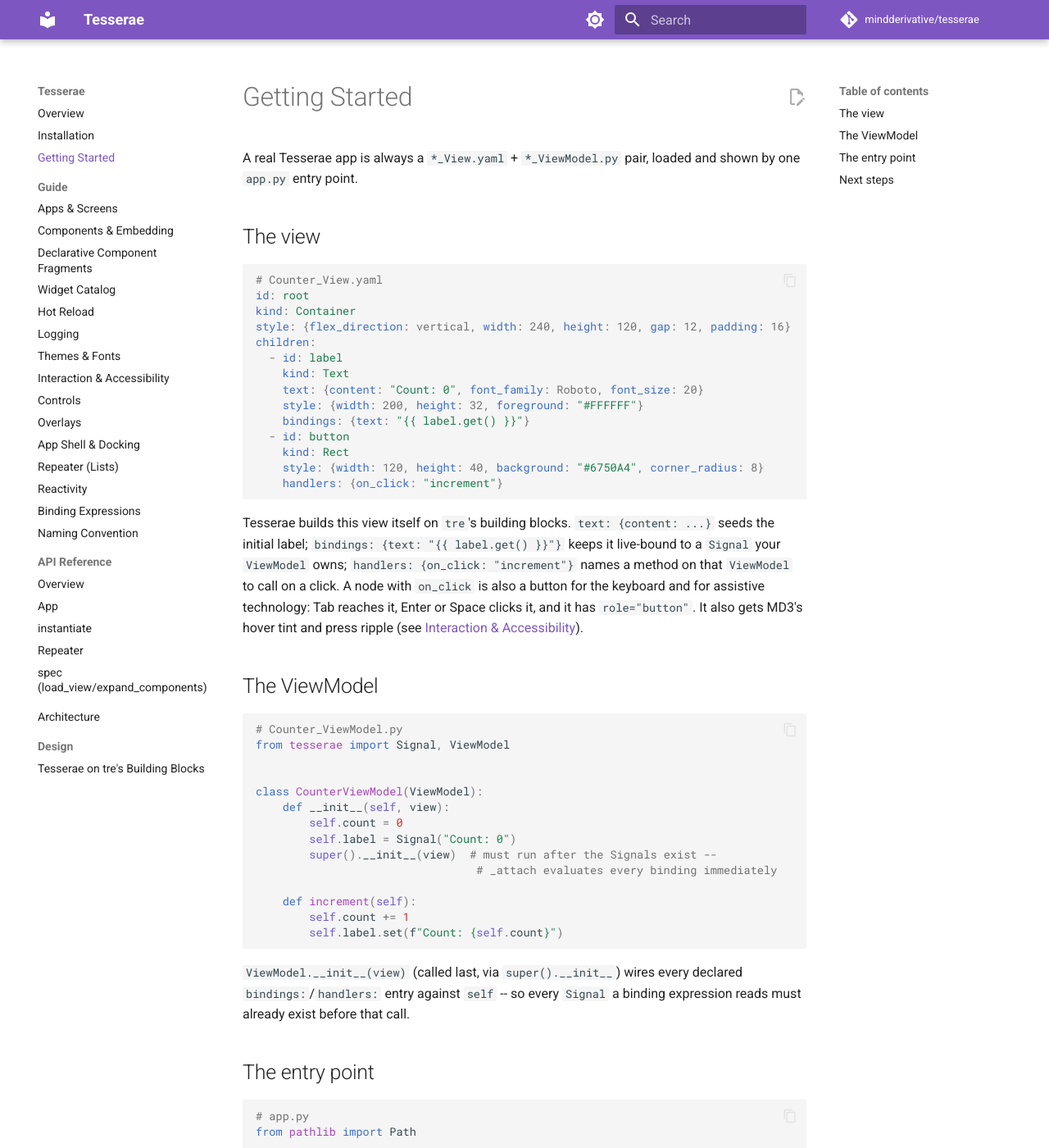
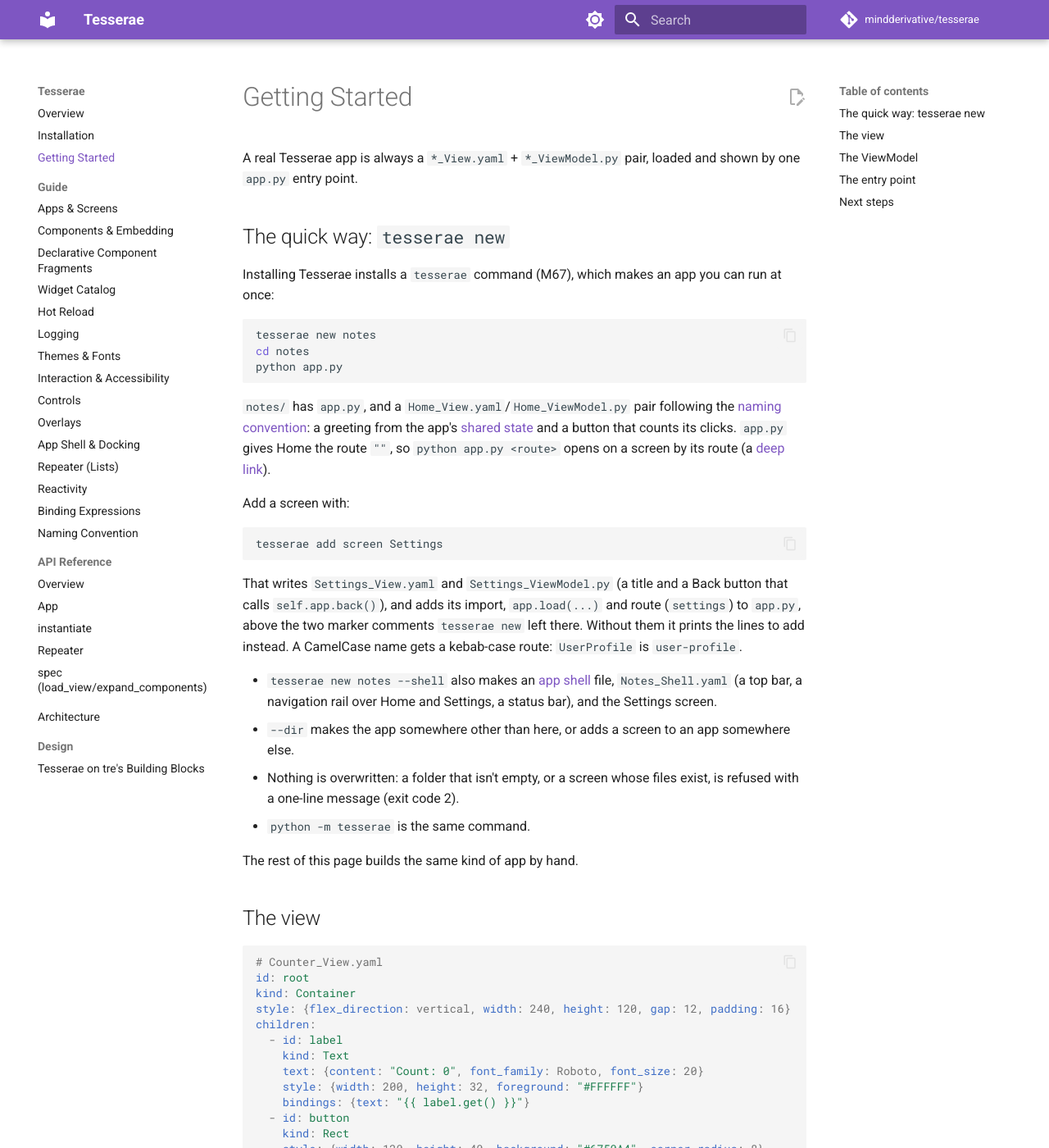
Before and after one commit to mindderivative/tesserae, an MkDocs documentation site: the page built from docs/getting-started.md, in a window 1280 px wide and 1400 px high. Shown: the whole window at 82% size. Built offline with MkDocs 1.6.1 and Material for MkDocs 9.7.7, drawn with Linux system fonts in a browser that asks for light colours; comment, search, counter and statistics services are not loaded.

Commit message:
M67: the CLI in Getting Started; the deferred list is done (#14)
Co-Authored-By: Claude Opus 5.5 <noreply@anthropic.com>

````diff
--- a/docs/getting-started.md
+++ b/docs/getting-started.md
@@ -2,6 +2,48 @@
 
 A real Tesserae app is always a `*_View.yaml` + `*_ViewModel.py` pair,
 loaded and shown by one `app.py` entry point.
+
+## The quick way: `tesserae new`
+
+Installing Tesserae installs a `tesserae` command (M67), which makes an
+app you can run at once:
+
+```bash
+tesserae new notes
+cd notes
+python app.py
+```
+
+`notes/` has `app.py`, and a `Home_View.yaml`/`Home_ViewModel.py` pair
+following the [naming convention](guide/naming-convention.md): a
+greeting from the app's [shared state](guide/apps-and-screens.md#shared-state)
+and a button that counts its clicks. `app.py` gives Home the route `""`,
+so `python app.py <route>` opens on a screen by its route (a
+[deep link](guide/apps-and-screens.md#routes-and-deep-links)).
+
+Add a screen with:
+
+```bash
+tesserae add screen Settings
+```
+
+That writes `Settings_View.yaml` and `Settings_ViewModel.py` (a title
+and a Back button that calls `self.app.back()`), and adds its import,
+`app.load(...)` and route (`settings`) to `app.py`, above the two marker
+comments `tesserae new` left there. Without them it prints the lines to
+add instead. A CamelCase name gets a kebab-case route: `UserProfile` is
+`user-profile`.
+
+- `tesserae new notes --shell` also makes an [app shell](guide/app-shell.md)
+  file, `Notes_Shell.yaml` (a top bar, a navigation rail over Home and
+  Settings, a status bar), and the Settings screen.
+- `--dir` makes the app somewhere other than here, or adds a screen to
+  an app somewhere else.
+- Nothing is overwritten: a folder that isn't empty, or a screen whose
+  files exist, is refused with a one-line message (exit code 2).
+- `python -m tesserae` is the same command.
+
+The rest of this page builds the same kind of app by hand.
 
 ## The view
 
````
Also changed, not shown: ARCHITECTURE.md (+4 -4 lines), BUILD_TRACKER.md (+7 -7 lines), LOG.md (+16 -0 lines), README.md (+7 -4 lines).
